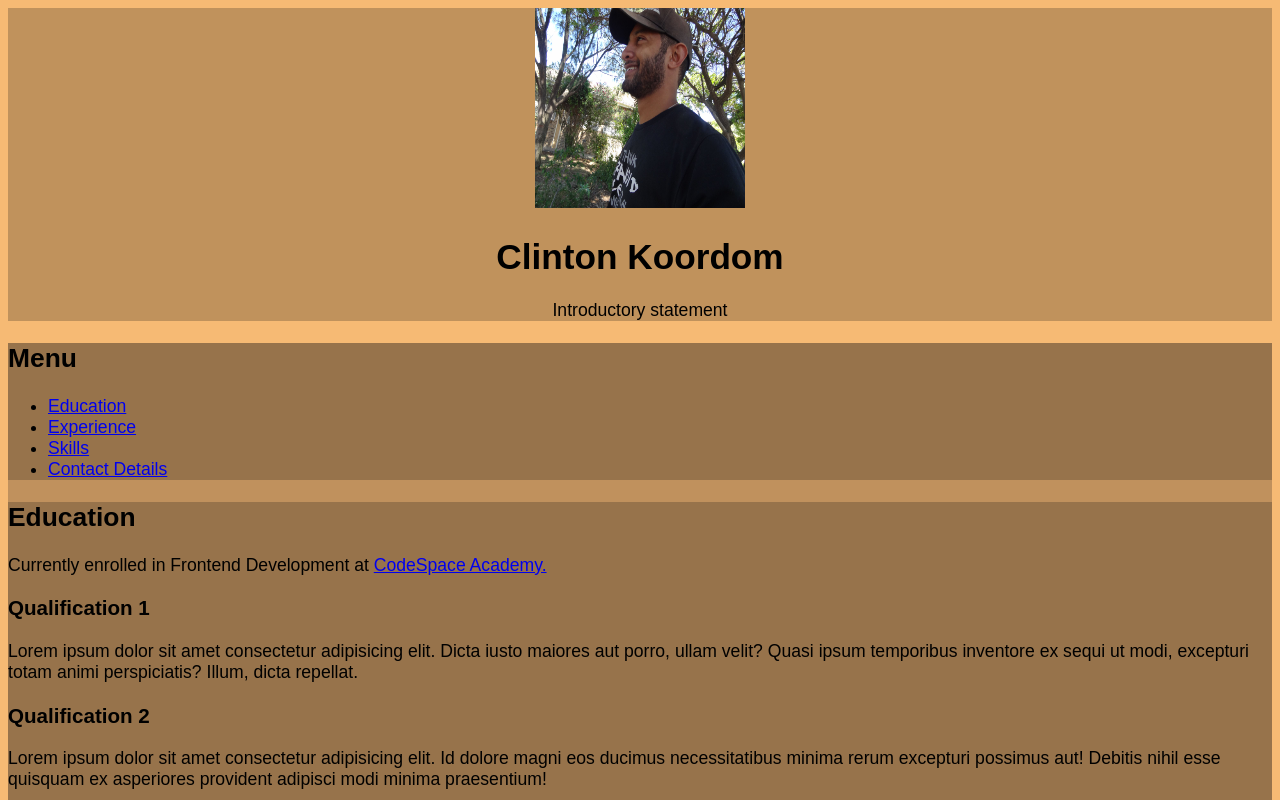
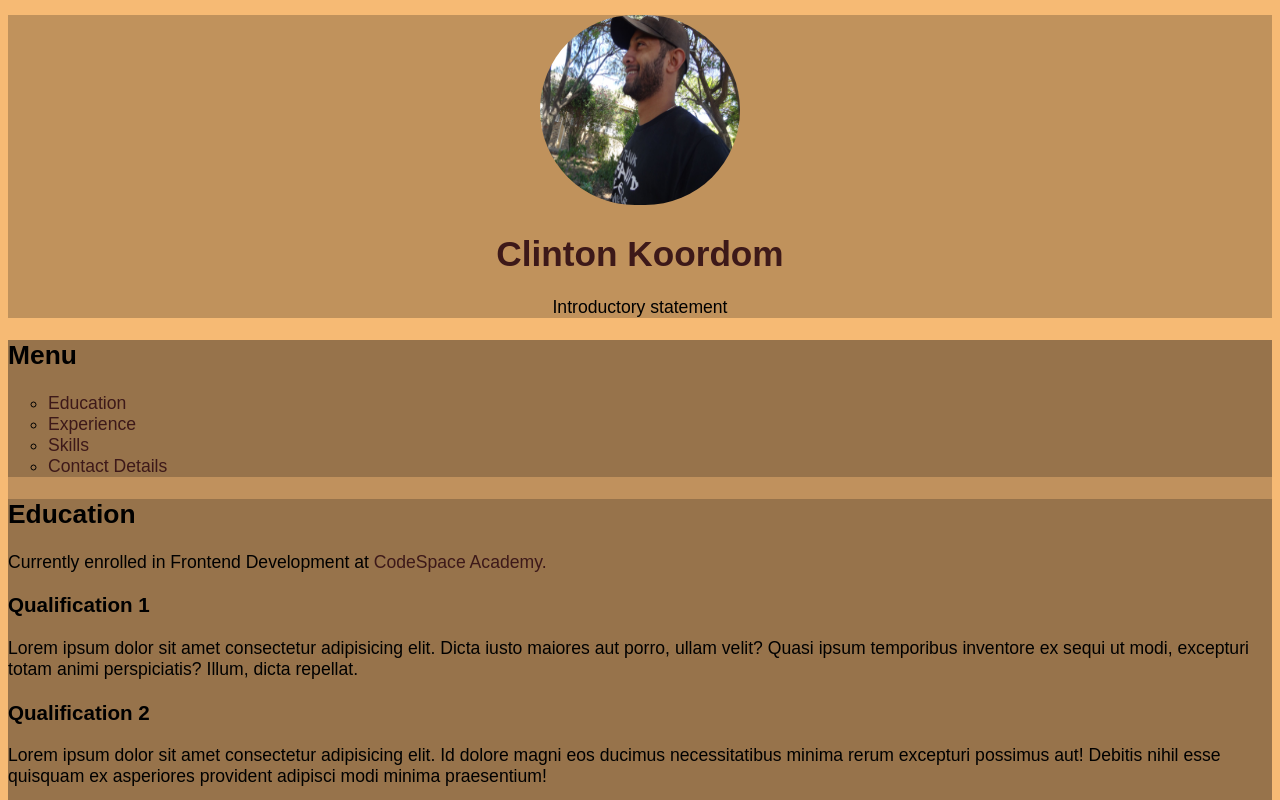
Before and after one commit to Clinton87/CodeSpace_Project_1, a plain HTML site: page index.html in a window 1280 px wide. Shown: the top 800 px of the page. Drawn offline with Linux system fonts and the light colour scheme.

Commit message:
new changes

```diff
--- a/css/stylesheet.css
+++ b/css/stylesheet.css
@@ -1,10 +1,16 @@
+*   {
+  box-sizing:content-box;
+  list-style-type: circle;
+}
+
 body{
-  font-family: sans-serif;
+  font-family: Arial, Helvetica, sans-serif;
   font-size:110%;
   background-color: #f18d1a9a;
 }
 
 header {
+  margin: 15px 0 0 0;
   text-align: center;
   background-color: #1111113b;
 }
@@ -25,3 +31,22 @@ footer {
   background-color: #1111113b;
   text-align: center;
 }
+
+a {
+  text-decoration: none;
+  color: rgb(61, 25, 25);
+}
+
+img {
+  border-radius: 220px;
+}
+
+img:hover {
+  transform: scale(.9);
+  transition: .5s ease;
+}
+
+a:hover {
+  font-size: xx-large;
+  color: rgb(238, 223, 223);
+}
--- a/index.html
+++ b/index.html
@@ -10,8 +10,8 @@
 <body>
     <!--Start of Header Tag-->
     <header>
-        <img src="images/carnival_photo.jpg" alt="Clinton standing sideface" width="210" height="200">
-        <h1>Clinton Koordom</h1>
+        <img src="images/carnival_photo.jpg" alt="Clinton standing sideface" width="200" height="190">
+        <h1><a href="https://www.linkedin.com/in/clinton-k-70034940/" target="_blank">Clinton Koordom</a></h1>
             <p>Introductory statement</p>
     <!--End of Header Tag-->
     </header>
```
